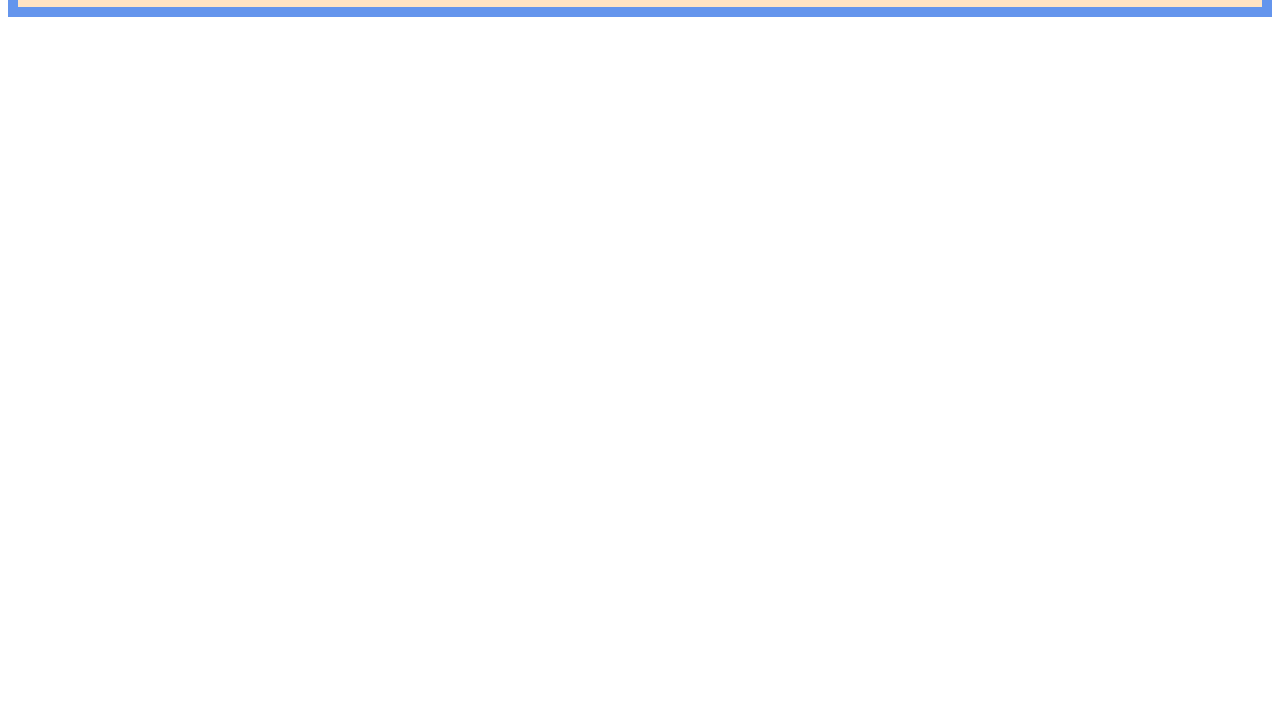
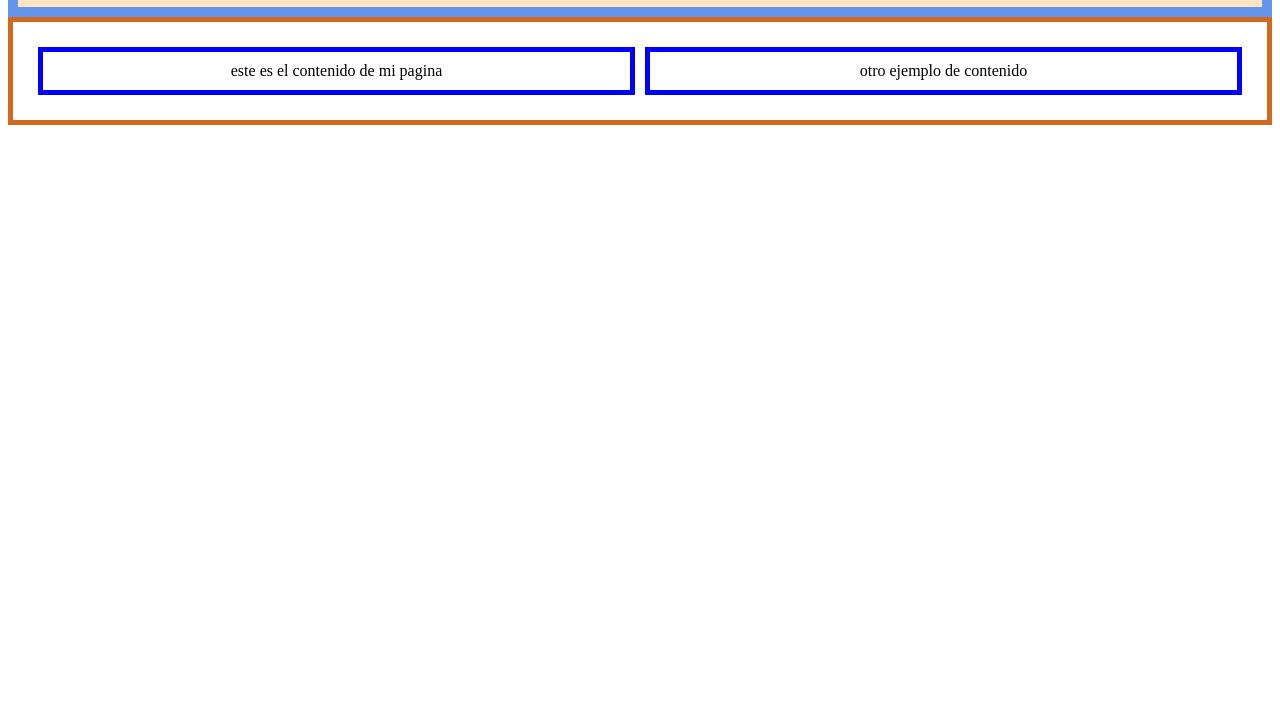
Before and after one commit to chelyvanis1987/progithub, a plain HTML site: page index.html in a window 1280 px wide. Shown: the part 91-800 px from the top of the page. Drawn offline with Linux system fonts and the light colour scheme.

Commit message:
Iniciando el contenido de mi pagina

```diff
--- a/estilos.css
+++ b/estilos.css
@@ -8,3 +8,24 @@ h1
 {
     color: brown;
 }
+.principal {
+    border: chocolate solid 5px;
+    display: flex;
+    padding: 20px;
+}
+.contenido {
+    border: solid 5px blue;
+    width: 50%;
+    padding: 10px;
+    margin: 5px;
+    text-align: center;
+
+}
+.contenido1 {
+    border: solid 5px blue;
+    width: 50%;
+    margin: 5px;
+    text-align: center;
+    padding: 10px;
+
+}
--- a/index.html
+++ b/index.html
@@ -13,5 +13,13 @@
             Creando una nueva pagina
         </h1>
     </header>
+    <div class="principal">
+    <div class="contenido">
+        este es el contenido de mi pagina
+    </div>
+    <div class="contenido1">
+        otro ejemplo de contenido
+    </div>
+</div>
 </body>
 </html>
```
